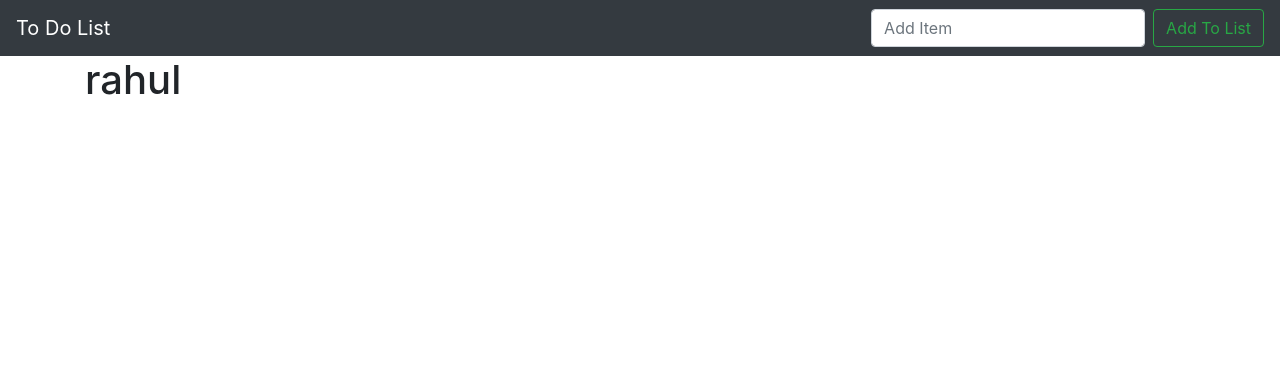
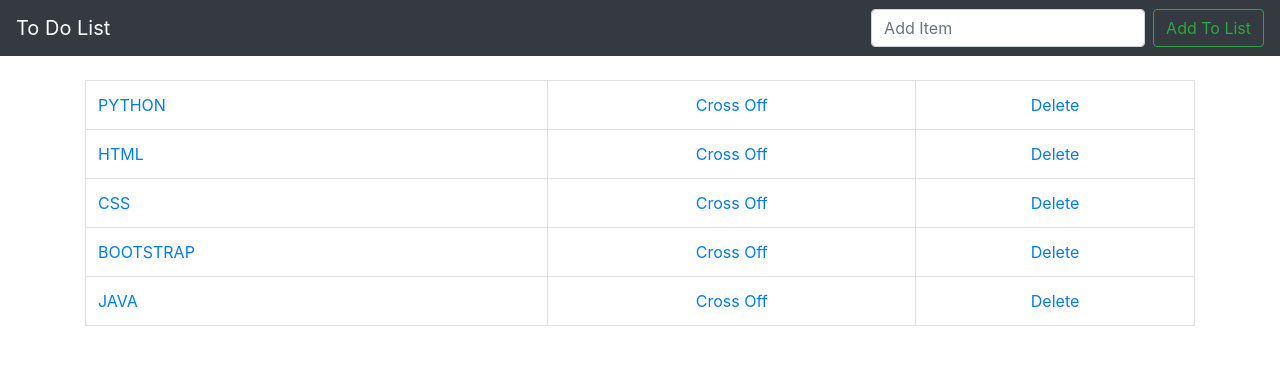
Before and after one commit to rahulkulkarni443/todo_app, a Django app: page / in a window 1280 px wide. Shown: the top 365 px of the page. Run offline with Django 3.2, Linux system fonts and the light colour scheme; data comes from the database, SQL or seed files in the repository; both versions use the stored data as it was after the commit; some libraries are stand-ins or nearby versions.

Commit message:
complete page

```diff
--- a/myproject/settings.py
+++ b/myproject/settings.py
@@ -119,3 +119,4 @@ USE_TZ = True
 # https://docs.djangoproject.com/en/2.2/howto/static-files/
 
 STATIC_URL = '/static/'
+STATICFILES_DIRS=[BASE_DIR,'static']
--- /dev/null
+++ b/todo/static/css/my_css.css
@@ -0,0 +1,3 @@
+.striker{
+	text-decoration: line-through;
+}
--- a/todo/templates/base.html
+++ b/todo/templates/base.html
@@ -1,3 +1,4 @@
+{% load static %}
 <!doctype html>
 <html lang="en">
   <head>
@@ -8,25 +9,28 @@
     <!-- Bootstrap CSS -->
     <link rel="stylesheet" href="https://stackpath.bootstrapcdn.com/bootstrap/4.3.1/css/bootstrap.min.css" integrity="sha384-ggOyR0iXCbMQv3Xipma34MD+dH/1fQ784/j6cY/iJTQUOhcWr7x9JvoRxT2MZw1T" crossorigin="anonymous">
 
+    <link rel="stylesheet" href="{% static 'css/my_css.css' %}" >
+
     <title>Project</title>
   </head>
   <body>
     <nav class="navbar navbar-expand-lg navbar-dark bg-dark">
-      <a class="navbar-brand" href="{% url 'home' %}">To Do List</a>
-      <button class="navbar-toggler" type="button" data-toggle="collapse" data-target="#navbarSupportedContent" aria-controls="navbarSupportedContent" aria-expanded="false" aria-label="Toggle navigation">
+        <a class="navbar-brand" href="{% url 'home' %}">To Do List</a>
+        <button class="navbar-toggler" type="button" data-toggle="collapse" data-target="#navbarSupportedContent" aria-controls="navbarSupportedContent" aria-expanded="false" aria-label="Toggle navigation">
         <span class="navbar-toggler-icon"></span>
-      </button>
+        </button>
 
       <div class="collapse navbar-collapse" id="navbarSupportedContent">
         <ul class="navbar-nav mr-auto">
         </ul>
-        <form class="form-inline my-2 my-lg-0">
+        <form class="form-inline my-2 my-lg-0" method="POST">
             {% csrf_token %}
           <input class="form-control mr-sm-2" type="search" placeholder="Add Item" aria-label="Search" name="item">
           <button class="btn btn-outline-success my-2 my-sm-0" type="submit">Add To List</button>
         </form>
       </div>
     </nav>
+    <br>
     <div class="container">
      {% block content %}
      {% endblock %}
--- a/todo/templates/home.html
+++ b/todo/templates/home.html
@@ -1,4 +1,46 @@
 {% extends 'base.html' %}
 {% block content %}
-	<h1>rahul</h1>
+	{% if messages %}
+		{% for message in messages %}
+			<div class="alert alert-warning alert-dismissable" role="alert">
+				<button class="close" data-dismiss="alert">
+					<small><sup>x</sup></small>
+
+				</button>
+				{{message}}
+			</div>
+		{% endfor %}
+	{% endif %}
+
+	{% if all_items %}
+	    <table class="table table-bordered">
+		{% for things in all_items %}
+			{% if things.completed %}
+				<tr class="table-secondary">
+					<td class="striker"><a href="{% url 'edit' things.id %}">{{things.item}}</a>
+
+					</td>
+					<td >
+						<center><a href="{% url 'uncross' things.id %}">Uncross</a></center>
+					</td>
+					<td>
+						<center><a href="{% url 'delete' things.id %}">Delete</a></center>
+					</td>
+				</tr>
+			{% else %}
+				<tr>
+					<td><a href="{% url 'edit' things.id %}">{{things.item}}</a>
+
+					</td>
+					<td>
+						<center><a href="{% url 'cross_off' things.id %}">Cross Off</a></center>
+					</td>
+					<td>
+						<center><a href="{% url 'delete' things.id %}">Delete</a></center>
+					</td>
+				</tr>
+			{% endif %}
+		{% endfor %}
+		</table>
+	{% endif %}
 {% endblock %}
--- a/todo/urls.py
+++ b/todo/urls.py
@@ -2,5 +2,9 @@ from django.urls import path
 from . import views
 
 urlpatterns = [
-    path('',views.home,name='home')
+    path('',views.home,name='home'),
+    path('delete/<List_id>',views.delete,name='delete'),
+    path('cross_off/<List_id>',views.cross_off,name='cross_off'),
+    path('uncross/<List_id>',views.uncross,name='uncross'),
+    path('edit/<List_id>',views.edit,name='edit'),
 ]
--- a/todo/views.py
+++ b/todo/views.py
@@ -1,4 +1,52 @@
-from django.shortcuts import render
+from django.shortcuts import render,redirect
+from . models import List
+from . forms import ListForm
+from django.contrib import messages
 
 def home(request):
-	return render(request,'home.html')
+	if request.method=='POST':
+		form=ListForm(request.POST or None)
+
+		if form.is_valid():
+			form.save()
+			all_items=List.objects.all
+			messages.success(request,('Item has been Added!!!'))
+			return render(request,'home.html',{'all_items':all_items})
+
+	else:
+		all_items=List.objects.all
+		return render(request,'home.html',{'all_items':all_items})
+
+
+def delete(request,List_id):
+	item=List.objects.get(pk=List_id)
+	item.delete()
+	messages.success(request,('Item has been Deleted!!!'))
+	return redirect ('home')
+
+
+def cross_off(request,List_id):
+	item=List.objects.get(pk=List_id)
+	item.completed=True
+	item.save()
+	return redirect('home')
+
+def uncross(request,List_id):
+	item=List.objects.get(pk=List_id)
+	item.completed=False
+	item.save()
+	return redirect('home')
+
+def edit(request,List_id):
+	if request.method=='POST':
+		item=List.objects.get(pk=List_id)
+		form=ListForm(request.POST or None,instance=item)
+
+		if form.is_valid():
+			form.save()
+			messages.success(request,('Item has been Edited!!!'))
+			return redirect('home')
+
+	else:
+		item=List.objects.get(pk=List_id)
+		return render(request,'edit.html',{'item':item})
```
Also changed, not shown: todo/forms.py (added, +7 -0 lines), todo/templates/edit.html (added, +13 -0 lines), db.sqlite3.
